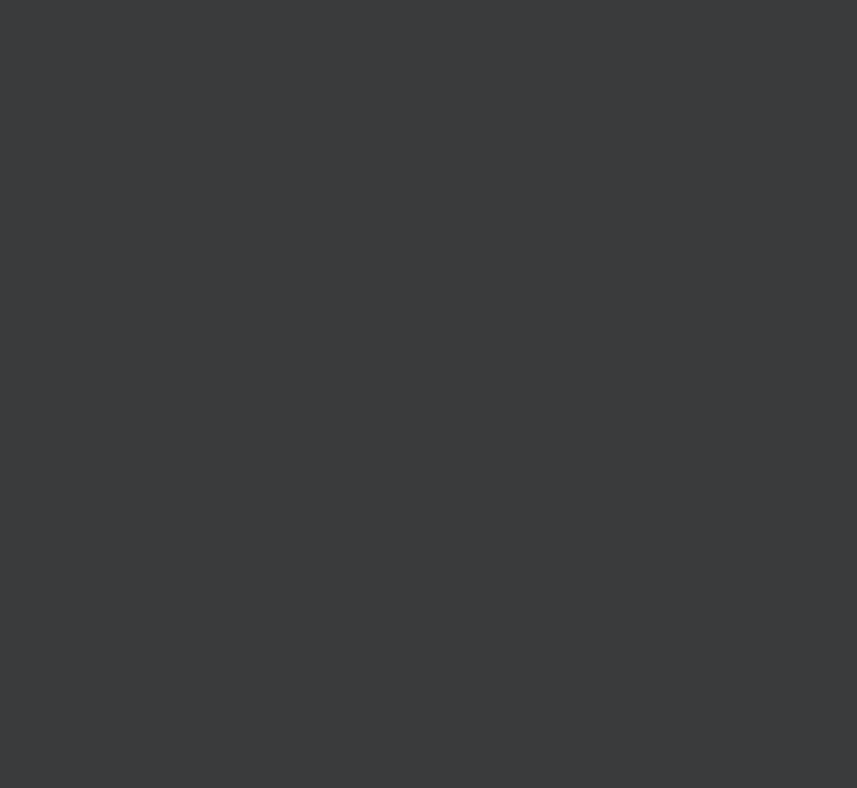
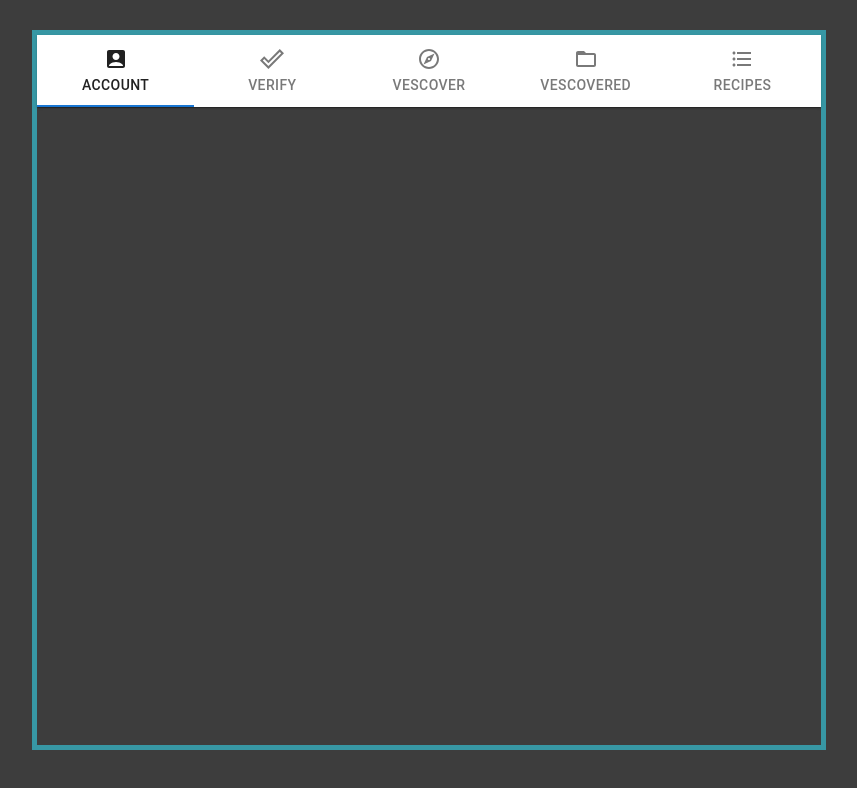
Before and after one commit to FrancisAdewale/Vescoverer-Spring-BootFullStackApp, a React (Create React App) app in the folder Vescoverer-App/frontend/vecoverer/: page /dashboard in a window 1280 px wide. Before the commit this address had no page. Shown: the top 788 px of the page, without its empty margins (211-1068 px from the left). Built offline with nearby package versions, Linux system fonts and the light colour scheme.

Commit message:
Dashboard Component ui stuff

```diff
--- a/Vescoverer-App/frontend/vecoverer/package.json
+++ b/Vescoverer-App/frontend/vecoverer/package.json
@@ -6,6 +6,7 @@
     "@emotion/react": "^11.10.6",
     "@emotion/styled": "^11.10.6",
     "@material/tooltip": "^14.0.0",
+    "@mui/icons-material": "^5.11.11",
     "@mui/material": "^5.11.14",
     "@testing-library/jest-dom": "^5.16.5",
     "@testing-library/react": "^13.4.0",
--- /dev/null
+++ b/Vescoverer-App/frontend/vecoverer/src/Dashboard.css
@@ -0,0 +1,368 @@
+.dashboard-outer {
+    display: table;
+    position: absolute;
+    top: 0;
+    left: 0;
+    height: 100%;
+    width: 100%;
+    background: rgb(61, 61, 61);
+
+  }
+
+  .dashboard-middle {
+    display: table-cell;
+    vertical-align: top;
+
+
+
+  }
+
+  .dashboard-inner {
+    margin-left: auto;
+    margin-right: auto;
+    margin-top: 30px;
+    width: 62%;
+    max-width: 65%;
+    background: rgb(61, 61, 61);
+    height: 90%;
+    border: 5px solid #3797A4;
+
+
+  }
+
+
+
+  table {
+  table-layout: fixed;
+  width: 80%;
+  background: rgb(61, 61, 61);
+  border-width: 39px;
+  color: white;
+  margin: 0 auto;
+
+
+
+}
+
+.account-scroll-container  h3 {
+  font-family: sans-serif;
+  font-weight: 200;
+}
+
+
+thead th:nth-child(1) {
+  width: 30%;
+  text-align: right;
+  color: #3797A4;
+
+}
+
+thead th:nth-child(2) {
+  width: 40%;
+
+}
+
+thead th:nth-child(3) {
+  width: 15%;
+
+}
+
+thead th:nth-child(4) {
+  width: 35%;
+
+
+}
+thead th:nth-child(5) {
+    width: 35%;
+
+
+  }
+
+thead th:nth-child(6) {
+    width: 35%;
+
+
+
+  }
+
+th, td {
+  padding: 20px;
+}
+
+
+tbody tr:nth-child(1) {
+    background-color: #272829;
+
+
+  }
+
+  tbody tr:nth-child(2) {
+    background-color: #272829;
+  }
+
+  tbody tr:nth-child(3) {
+    background-color: #272829;
+  }
+
+
+  tbody tr:nth-child(4) {
+    background-color: rgb(61, 61, 61);
+  }
+
+  tbody tr:nth-child(5) {
+    background-color: #272829;
+  }
+
+  tbody tr:nth-child(6) {
+    background-color: #272829;
+  }
+  tbody tr:nth-child(7) {
+    background-color: #272829;
+  }
+
+  .account--avatar {
+      width: 90px;
+      height: 90px;
+      border-radius: 50px;
+
+  }
+
+  .account-verified {
+    width: 90px;
+    height: 90px;
+    border-radius: 50px;
+    border: 5px solid #3797A4;
+
+
+
+  }
+
+
+  .popup-box {
+    position: fixed;
+    background: #00000050;
+    width: 100%;
+    height: 100vh;
+    top: 0;
+    left: 0;
+  }
+
+  .box {
+    position: relative;
+    width: 70%;
+    margin: 0 auto;
+    height: auto;
+    max-height: 70vh;
+    margin-top: calc(100vh - 85vh - 20px);
+    background: white;
+    border-radius: 5px;
+    padding: 20px;
+    border: 1px solid #999;
+    overflow: auto;
+  }
+
+  .close-icon {
+    content: 'x';
+    cursor: pointer;
+    position: fixed;
+    right: calc(15% - 30px);
+    top: calc(100vh - 85vh - 33px);
+    background: #272829;
+    width: 25px;
+    height: 25px;
+    border-radius: 50%;
+    line-height: 20px;
+    text-align: center;
+    border: 1px solid #999;
+    font-size: 20px;
+  }
+
+  .form--popup {
+    display: grid;
+    width: 200px;
+    margin : 0 auto;
+    color: #272829;;
+    text-align: center;
+
+  }
+
+  .form--popup> input {
+    height: 30px;
+    text-align: center;
+    padding: 0px 10px;
+    font-size: 15px;
+    background: #3797A4;
+    margin: 10px;
+    border: none;
+    font-family: sans-serif;
+    border-radius: 20px;
+
+}
+
+.view-user-popup-box {
+    position: fixed;
+    background: #00000050;
+    width: 100%;
+    height: 100vh;
+    top: 0;
+    left: 0;
+
+}
+
+.view-user-box {
+
+    position: relative;
+    width: 70%;
+    margin: 0 auto;
+    height: auto;
+    max-height: 70vh;
+    margin-top: calc(100vh - 85vh - 20px);
+    background: rgb(61, 61, 61);
+    border-radius: 5px;
+    padding: 20px;
+    border: 1px solid #999;
+    overflow: auto;
+
+}
+
+.view-user-close-icon {
+
+    content: 'x';
+    cursor: pointer;
+    position: fixed;
+    right: calc(15% - 30px);
+    top: calc(100vh - 85vh - 33px);
+    background: #3797A4;
+    width: 25px;
+    height: 25px;
+    border-radius: 50%;
+    line-height: 20px;
+    text-align: center;
+    border: 1px solid #999;
+    font-size: 20px;
+
+}
+
+.view-user-table > thead th:nth-child(1) , .blank-item, .blank-footer{
+
+        background-color: #3797A4;
+
+}
+
+
+
+.vescovered-row-item {
+
+    border: 4px solid #3797A4;
+    width: 90%;
+    height: 200px;
+    margin: 28px;
+    display: flex;
+
+
+
+
+}
+
+.vescovered-row-item:hover {
+    background : rgb(61, 61, 61);
+
+}
+
+
+.vescovered-row-item > img {
+
+    width : 200px;
+    height: 200px;
+
+}
+
+.display-text {
+
+    display: flex;
+    flex-flow:column;/*this is  what was missing too*/
+    align-items: center;
+    justify-content: center;
+    margin : 0 auto;
+    font-family: sans-serif;
+    color: #3797A4;
+}
+.scroll-container {
+    max-height: 450px;
+    overflow-y: scroll;
+}
+
+.account-scroll-container {
+    overflow-y: scroll;
+    max-height: 450px;
+
+
+
+}
+
+::-webkit-scrollbar {
+    width: 10px;
+    height: 100%;
+}
+
+::-webkit-scrollbar-track {
+    background: rgb(61, 61, 61);
+    border-radius: 50px;
+
+}
+
+::-webkit-scrollbar-thumb {
+    background: #3797A4;
+    border-radius: 50px;
+}
+
+.recipe-row-item {
+
+    border: 4px solid #3797A4;
+    width: 90%;
+    height: 200px;
+    margin: 28px;
+    display: flex;
+}
+
+.recipe-row-item:hover {
+    background: #3797A4;
+
+}
+
+
+
+.recipe-horizontal-scroll {
+
+
+    max-height: 450px;
+    overflow-x: scroll;
+    overflow-y: scroll;
+    white-space:nowrap;
+
+}
+
+.verify-container {
+
+    width: 50%;
+    text-align: center;
+    margin: 0 auto;
+
+}
+
+.verify-container > .unverified {
+    animation: shake 1s;
+    animation-duration: 3s;
+    border-radius: 20px;
+
+}
+
+
+.verify-container > h3 {
+    font-family: sans-serif;
+    color: #3797A4;
+    margin-top: 20px;
+    font-style: italic
+
+
+}
--- /dev/null
+++ b/Vescoverer-App/frontend/vecoverer/src/Dashboard.tsx
@@ -0,0 +1,158 @@
+import Paper from '@mui/material/Paper';
+import Tabs from '@mui/material/Tabs';
+import Tab from '@mui/material/Tab';
+import Box from '@mui/material/Box';
+import AccountBoxIcon from '@mui/icons-material/AccountBox';
+import DoneOutlineOutlinedIcon from "@mui/icons-material/DoneOutlineOutlined";
+import ExploreOutlinedIcon from "@mui/icons-material/ExploreOutlined";
+import FolderOpenOutlinedIcon from "@mui/icons-material/FolderOpenOutlined";
+import FormatListBulletedOutlinedIcon from "@mui/icons-material/FormatListBulletedOutlined";
+import Badge from '@mui/material/Badge';
+import "./Dashboard.css";
+import { Typography } from '@mui/material';
+import { useRef, useState } from 'react';
+import PropTypes from 'prop-types';
+import {display} from "@mui/system"
+
+
+
+interface TabPanelProps {
+    children?: React.ReactNode;
+    dir?: string;
+    index: number;
+    value: number;
+  }
+
+  function TabPanel(props: TabPanelProps) {
+    const { children, value, index, ...other } = props;
+
+    return (
+      <div
+        role="tabpanel"
+        hidden={value !== index}
+        id={`full-width-tabpanel-${index}`}
+        aria-labelledby={`full-width-tab-${index}`}
+        {...other}
+      >
+        {value === index && (
+          <Box sx={{ p: 3 }}>
+            <Typography>{children}</Typography>
+          </Box>
+        )}
+      </div>
+    );
+  }
+
+  function a11yProps(index: number) {
+    return {
+      id: `full-width-tab-${index}`,
+      'aria-controls': `full-width-tabpanel-${index}`,
+    };
+  }
+
+  TabPanel.propTypes = {
+    children: PropTypes.node,
+    index: PropTypes.any.isRequired,
+    value: PropTypes.any.isRequired,
+  };
+
+
+const Dashboard = () => {
+
+    const [value, setValue] = useState(0);
+    const [badgeCount, setBadgeCount] = useState(0)
+    const [hasClickedBadge, setHasClickedBadge] = useState(false)
+    const childRef = useRef<HTMLInputElement>(null);
+    const [address, setAddress] = useState("")
+    const [update, setUpdate] = useState(false)
+    const [result, setResult] = useState(null)
+    const [isVerified, setIsVerfied] = useState(null)
+    const [account, setUserAccount] = useState({})
+
+    const addBadgeCount = () => {
+        setBadgeCount(prev => prev + 1)
+    }
+
+    const resetBadge = () => {
+
+      setBadgeCount(0)
+
+    }
+
+
+      const uploadClick = (event: React.MouseEvent<HTMLImageElement>) => {
+
+      event.preventDefault()
+      childRef.current?.click();
+  }
+
+  const handleChange = ((e: React.SyntheticEvent<Element,Event>, newValue: any) => {
+        setValue(newValue);
+  }) ;
+
+
+
+    return (
+        <div className="dashboard-outer">
+        <div className="dashboard-middle">
+            <div className="dashboard-inner" style={{
+                marginBottom : "20px"
+            }}>
+
+                <Paper square>
+                <Tabs
+                variant='fullWidth'
+                value={value}
+                textColor="inherit"
+                onChange={handleChange}
+                aria-label="disabled tabs example"
+                //classes={{
+                 ///   root: classes.customRoot,
+                 //   indicator: classes.customTabIndicator
+                //}}
+
+                >
+                <Tab label="Account"  icon={<AccountBoxIcon /> } {...a11yProps(0)} />
+                <Tab label="Verify" icon={<DoneOutlineOutlinedIcon />} {...a11yProps(1)} />
+                <Tab label="Vescover" icon={<ExploreOutlinedIcon />} {...a11yProps(2)} />
+                <Tab label="Vescovered"  icon={
+
+                <Badge badgeContent={badgeCount} sx={{
+                    "& .MuiBadge-badge": {
+                    color: "white",
+                    backgroundColor: "#3797A4"
+                    }}}>
+                    <FolderOpenOutlinedIcon/>
+
+                    </Badge>} {...a11yProps(3)}
+                />
+                <Tab label="Recipes" icon={<FormatListBulletedOutlinedIcon /> } {...a11yProps(4)} />
+                </Tabs>
+                </Paper>
+                <TabPanel value={value} index={0}>
+
+                </TabPanel>
+                <TabPanel value={value} index={1}>
+
+                </TabPanel>
+                <TabPanel value={value} index={2}>
+
+                </TabPanel>
+                <TabPanel value={value} index={3}>
+
+                </TabPanel>
+                <TabPanel value={value} index={4}>
+
+                </TabPanel>
+
+            </div>
+
+        </div>
+
+    </div>
+
+
+    );
+}
+
+export default Dashboard;
--- a/Vescoverer-App/frontend/vecoverer/src/components/register/Socials.tsx
+++ b/Vescoverer-App/frontend/vecoverer/src/components/register/Socials.tsx
@@ -44,7 +44,7 @@ const Socials : React.FC<IProps> = ({callback}) => {
                   imagePath: userData[i].imagePath,
                   instagram: instagram,
                   twitter: twitter,
-                  completedReg: 1
+                  completedReg: true
                 }),
             };
               fetch("http://localhost:8080/api/user", requestOptions)
--- a/Vescoverer-App/frontend/vecoverer/src/index.tsx
+++ b/Vescoverer-App/frontend/vecoverer/src/index.tsx
@@ -6,6 +6,7 @@ import Login from './components/Login';
 import Home from './components/Home';
 import { BrowserRouter, Route, Routes } from 'react-router-dom';
 import Register from './Register';
+import Dashboard from './Dashboard';
 
 const root = ReactDOM.createRoot(
   document.getElementById('root') as HTMLElement
@@ -17,7 +18,7 @@ root.render(
       <Route path="/" element={<App />} />
       <Route path="/login" element={<Login />} />
       <Route path="/register" element={<Register />} />
-
+      <Route path="/dashboard" element={<Dashboard />} />
     </Routes>
   </BrowserRouter>
 );
```
Also changed, not shown: 1 other file (tests, documents, lock files or other folders).
